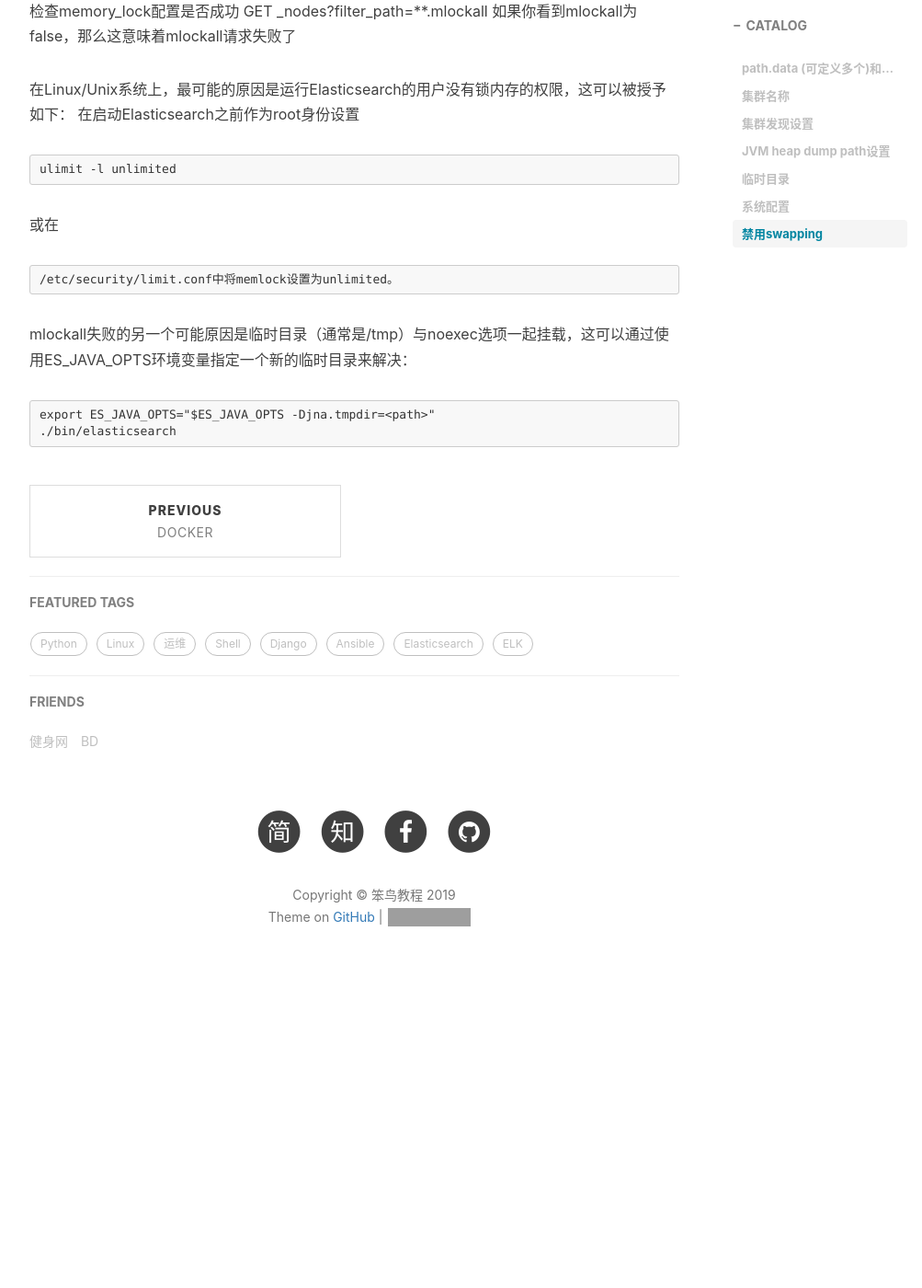
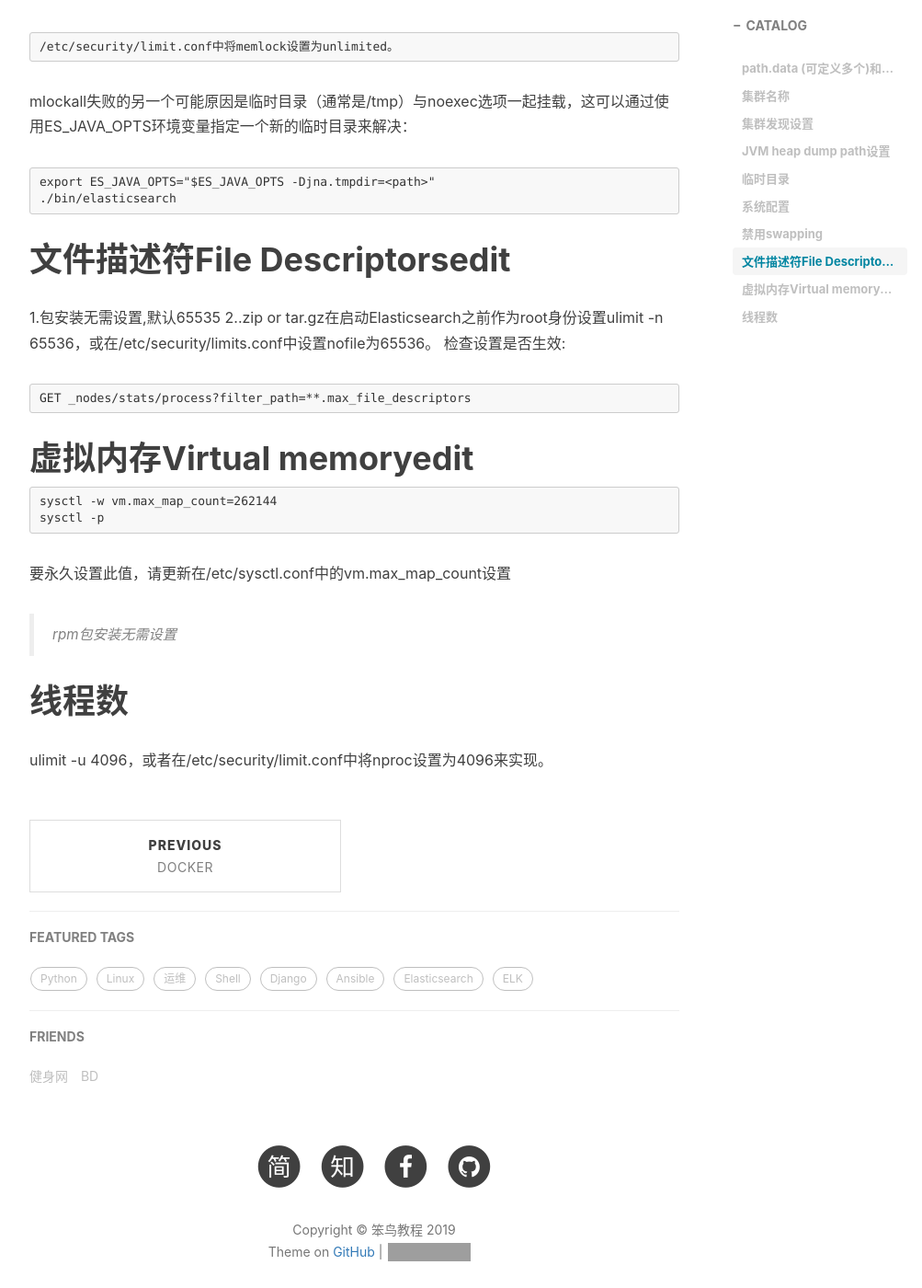
Before and after one commit to handerfly/handerfly.github.io, a Jekyll site: the page built from _posts/2019-10-03-Elasticsearch配置.md, in a window 1280 px wide and 1400 px high, scrolled down 4315 px. Shown: the whole window at 92% size, without its empty margins (233-1236 px from the left). Built offline with Jekyll 4.4.1, drawn with Linux system fonts in a browser that asks for light colours; nearby versions of some CDN libraries; comment, search, counter and statistics services are not loaded; before the commit the page ends 5416 px from its top, so only the background shows below that; some of the changed text lies outside the part shown; grey boxes are pictures that could not be loaded.

Commit message:
Update 2019-10-03-Elasticsearch配置.md

````diff
--- a/_posts/2019-10-03-Elasticsearch配置.md
+++ b/_posts/2019-10-03-Elasticsearch配置.md
@@ -200,3 +192,22 @@ mlockall失败的另一个可能原因是临时目录（通常是/tmp）与noexe
 export ES_JAVA_OPTS="$ES_JAVA_OPTS -Djna.tmpdir=<path>"
 ./bin/elasticsearch
 ```
+
+# 文件描述符File Descriptorsedit
+1.包安装无需设置,默认65535
+2..zip or tar.gz在启动Elasticsearch之前作为root身份设置ulimit -n 65536，或在/etc/security/limits.conf中设置nofile为65536。
+检查设置是否生效:
+```
+GET _nodes/stats/process?filter_path=**.max_file_descriptors
+```
+
+# 虚拟内存Virtual memoryedit
+```
+sysctl -w vm.max_map_count=262144
+sysctl -p
+```
+要永久设置此值，请更新在/etc/sysctl.conf中的vm.max_map_count设置
+> rpm包安装无需设置
+
+# 线程数
+ulimit -u 4096，或者在/etc/security/limit.conf中将nproc设置为4096来实现。
````
Also changed, not shown: other parts of _posts/2019-10-03-Elasticsearch配置.md (+2 -10 lines).
